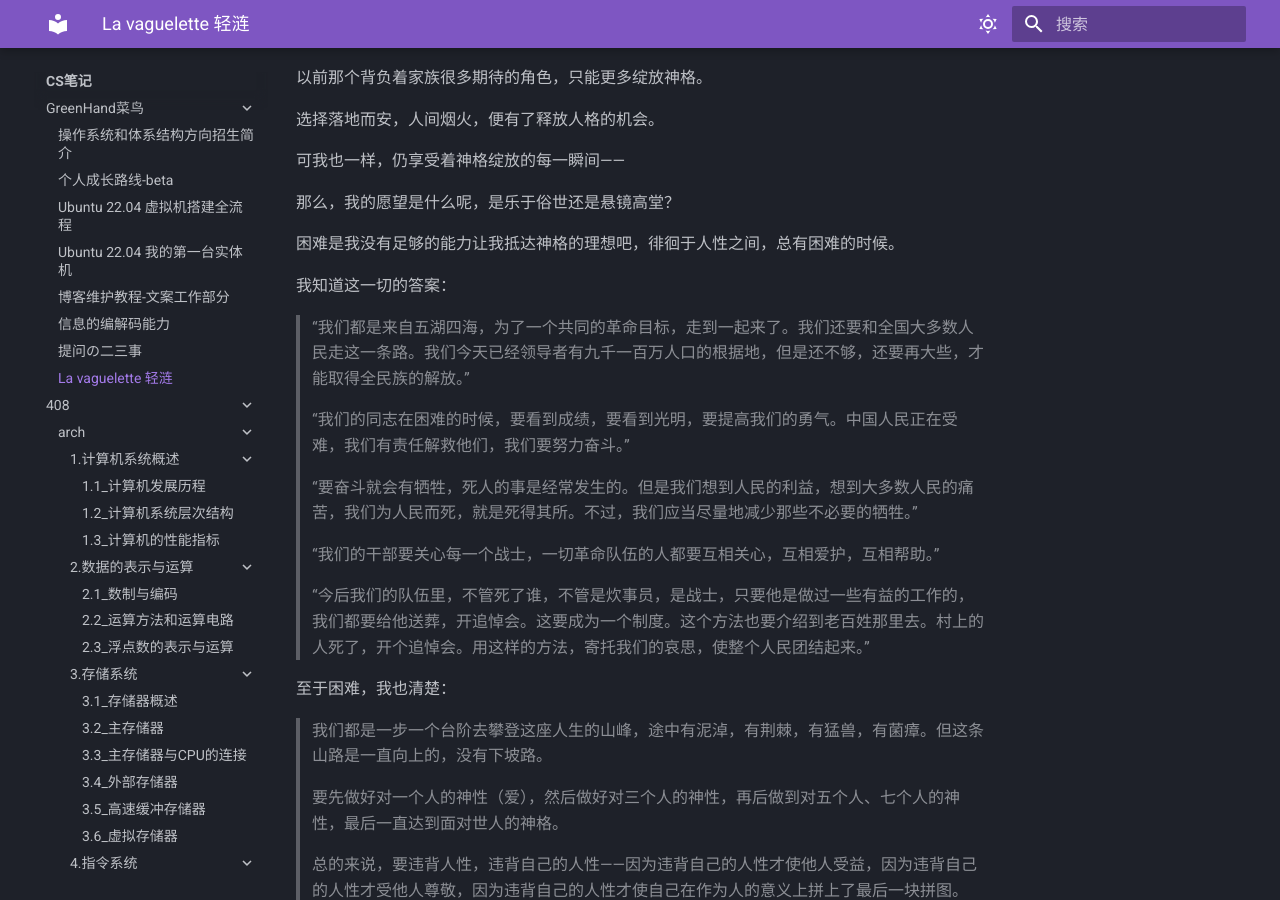
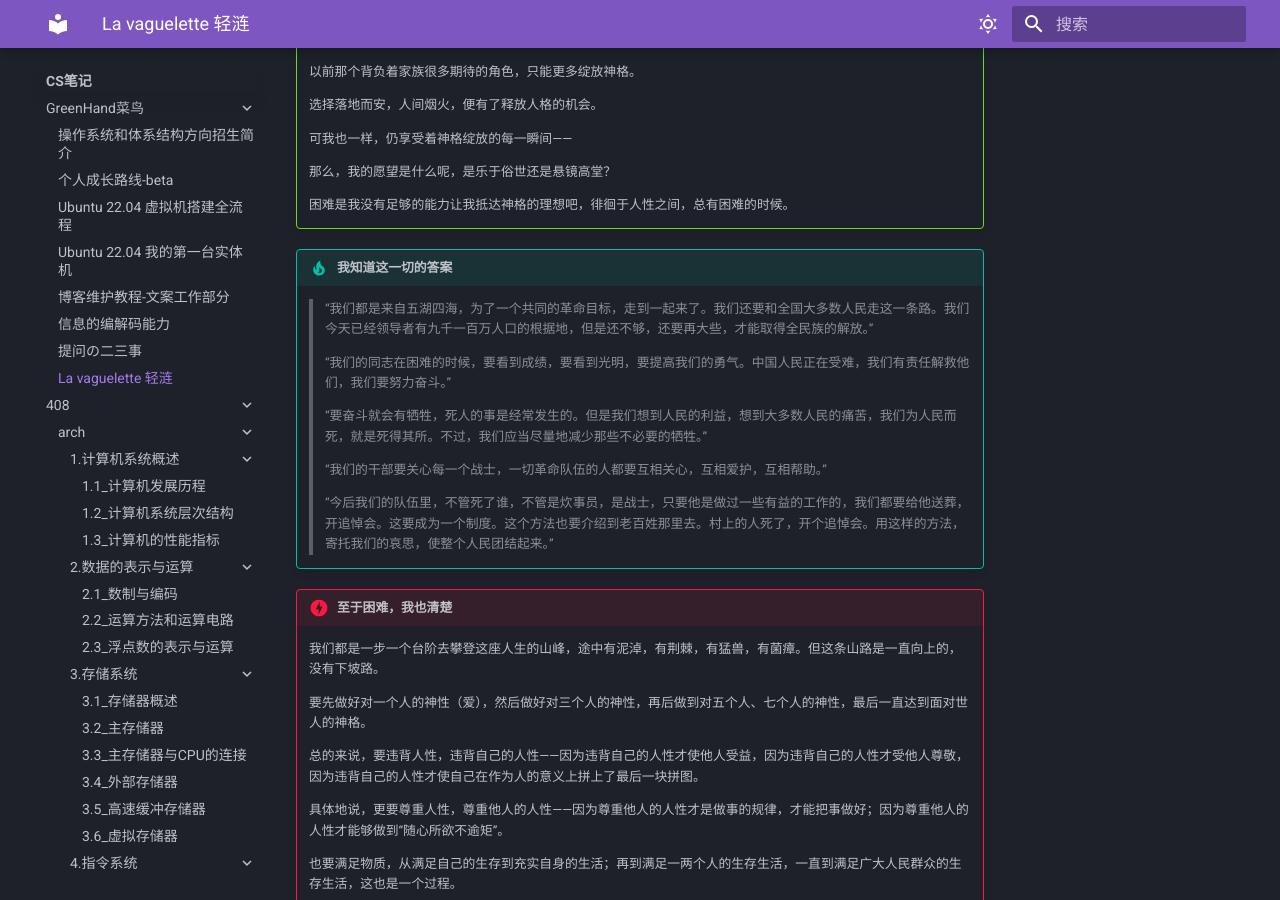
Before and after one commit to Haohahahaha/cs, an MkDocs documentation site: the page built from docs/greenhand/la-vaguelette/l-v.md, in a window 1280 px wide and 900 px high, scrolled down 965 px. Built offline with MkDocs 1.6.1 and Material for MkDocs 9.7.7, drawn with Linux system fonts in a browser that asks for light colours; some of the changed lines change nothing that is shown.

Commit message:
2023-11-24_08:50:53 update

```diff
--- a/docs/greenhand/la-vaguelette/l-v.md
+++ b/docs/greenhand/la-vaguelette/l-v.md
@@ -12,46 +12,48 @@
 
 !!! info "（看完轻涟后）"
 
-人的神格是什么？是照着人们想象的神一样做，是违背人性。
+!!! question ""
 
-我有神格，我有人格。
+	人的神格是什么？是照着人们想象的神一样做，是违背人性。
 
-以前那个背负着家族很多期待的角色，只能更多绽放神格。
+	我有神格，我有人格。
 
-选择落地而安，人间烟火，便有了释放人格的机会。
+    以前那个背负着家族很多期待的角色，只能更多绽放神格。
 
-可我也一样，仍享受着神格绽放的每一瞬间——
+	选择落地而安，人间烟火，便有了释放人格的机会。
 
-那么，我的愿望是什么呢，是乐于俗世还是悬镜高堂？
+	可我也一样，仍享受着神格绽放的每一瞬间——
 
-困难是我没有足够的能力让我抵达神格的理想吧，徘徊于人性之间，总有困难的时候。
+	那么，我的愿望是什么呢，是乐于俗世还是悬镜高堂？
 
-我知道这一切的答案：
+	困难是我没有足够的能力让我抵达神格的理想吧，徘徊于人性之间，总有困难的时候。
 
-> “我们都是来自五湖四海，为了一个共同的革命目标，走到一起来了。我们还要和全国大多数人民走这一条路。我们今天已经领导者有九千一百万人口的根据地，但是还不够，还要再大些，才能取得全民族的解放。”
->
-> “我们的同志在困难的时候，要看到成绩，要看到光明，要提高我们的勇气。中国人民正在受难，我们有责任解救他们，我们要努力奋斗。”
->
-> “要奋斗就会有牺牲，死人的事是经常发生的。但是我们想到人民的利益，想到大多数人民的痛苦，我们为人民而死，就是死得其所。不过，我们应当尽量地减少那些不必要的牺牲。”
->
-> “我们的干部要关心每一个战士，一切革命队伍的人都要互相关心，互相爱护，互相帮助。”
->
-> “今后我们的队伍里，不管死了谁，不管是炊事员，是战士，只要他是做过一些有益的工作的，我们都要给他送葬，开追悼会。这要成为一个制度。这个方法也要介绍到老百姓那里去。村上的人死了，开个追悼会。用这样的方法，寄托我们的哀思，使整个人民团结起来。”
+!!! tip "我知道这一切的答案"
 
-至于困难，我也清楚：
+	> “我们都是来自五湖四海，为了一个共同的革命目标，走到一起来了。我们还要和全国大多数人民走这一条路。我们今天已经领导者有九千一百万人口的根据地，但是还不够，还要再大些，才能取得全民族的解放。”
+	>
+	> “我们的同志在困难的时候，要看到成绩，要看到光明，要提高我们的勇气。中国人民正在受难，我们有责任解救他们，我们要努力奋斗。”
+	>
+	> “要奋斗就会有牺牲，死人的事是经常发生的。但是我们想到人民的利益，想到大多数人民的痛苦，我们为人民而死，就是死得其所。不过，我们应当尽量地减少那些不必要的牺牲。”
+	>
+	> “我们的干部要关心每一个战士，一切革命队伍的人都要互相关心，互相爱护，互相帮助。”
+	>
+	> “今后我们的队伍里，不管死了谁，不管是炊事员，是战士，只要他是做过一些有益的工作的，我们都要给他送葬，开追悼会。这要成为一个制度。这个方法也要介绍到老百姓那里去。村上的人死了，开个追悼会。用这样的方法，寄托我们的哀思，使整个人民团结起来。”
 
-> 我们都是一步一个台阶去攀登这座人生的山峰，途中有泥淖，有荆棘，有猛兽，有菌瘴。但这条山路是一直向上的，没有下坡路。
->
-> 要先做好对一个人的神性（爱），然后做好对三个人的神性，再后做到对五个人、七个人的神性，最后一直达到面对世人的神格。
->
-> 总的来说，要违背人性，违背自己的人性——因为违背自己的人性才使他人受益，因为违背自己的人性才受他人尊敬，因为违背自己的人性才使自己在作为人的意义上拼上了最后一块拼图。
->
-> 具体地说，更要尊重人性，尊重他人的人性——因为尊重他人的人性才是做事的规律，才能把事做好；因为尊重他人的人性才能够做到“随心所欲不逾矩”。
->
-> 也要满足物质，从满足自己的生存到充实自身的生活；再到满足一两个人的生存生活，一直到满足广大人民群众的生存生活，这也是一个过程。
->
-> 考学，或者说向着更高学历的前进，实际上是为了登上能够满足自己的神格的理想目标的平台一步步地前进，这是一个整体的过程，因为在这个世界，平台的切换对于一个普通人来讲，是极为困难的。在具备达到理想目标的行动资格之前，我要一步步地，把这个问题解决好。
->
-> 进入了工作，也意味着已经取得了资格，也意味着平台不易变动。
->
-> 我会尽情地释放我的激情，在我的为人民服务的实际行动中——在此之前，我要充满激情地尽快成长，尽快。
+!!! danger "至于困难，我也清楚"
+
+	我们都是一步一个台阶去攀登这座人生的山峰，途中有泥淖，有荆棘，有猛兽，有菌瘴。但这条山路是一直向上的，没有下坡路。
+
+	要先做好对一个人的神性（爱），然后做好对三个人的神性，再后做到对五个人、七个人的神性，最后一直达到面对世人的神格。
+
+	总的来说，要违背人性，违背自己的人性——因为违背自己的人性才使他人受益，因为违背自己的人性才受他人尊敬，因为违背自己的人性才使自己在作为人的意义上拼上了最后一块拼图。
+
+	具体地说，更要尊重人性，尊重他人的人性——因为尊重他人的人性才是做事的规律，才能把事做好；因为尊重他人的人性才能够做到“随心所欲不逾矩”。
+
+	也要满足物质，从满足自己的生存到充实自身的生活；再到满足一两个人的生存生活，一直到满足广大人民群众的生存生活，这也是一个过程。
+
+	考学，或者说向着更高学历的前进，实际上是为了登上能够满足自己的神格的理想目标的平台一步步地前进，这是一个整体的过程，因为在这个世界，平台的切换对于一个普通人来讲，是极为困难的。在具备达到理想目标的行动资格之前，我要一步步地，把这个问题解决好。
+
+	进入了工作，也意味着已经取得了资格，也意味着平台不易变动。
+
+	我会尽情地释放我的激情，在我的为人民服务的实际行动中——在此之前，我要充满激情地尽快成长，尽快。
```
